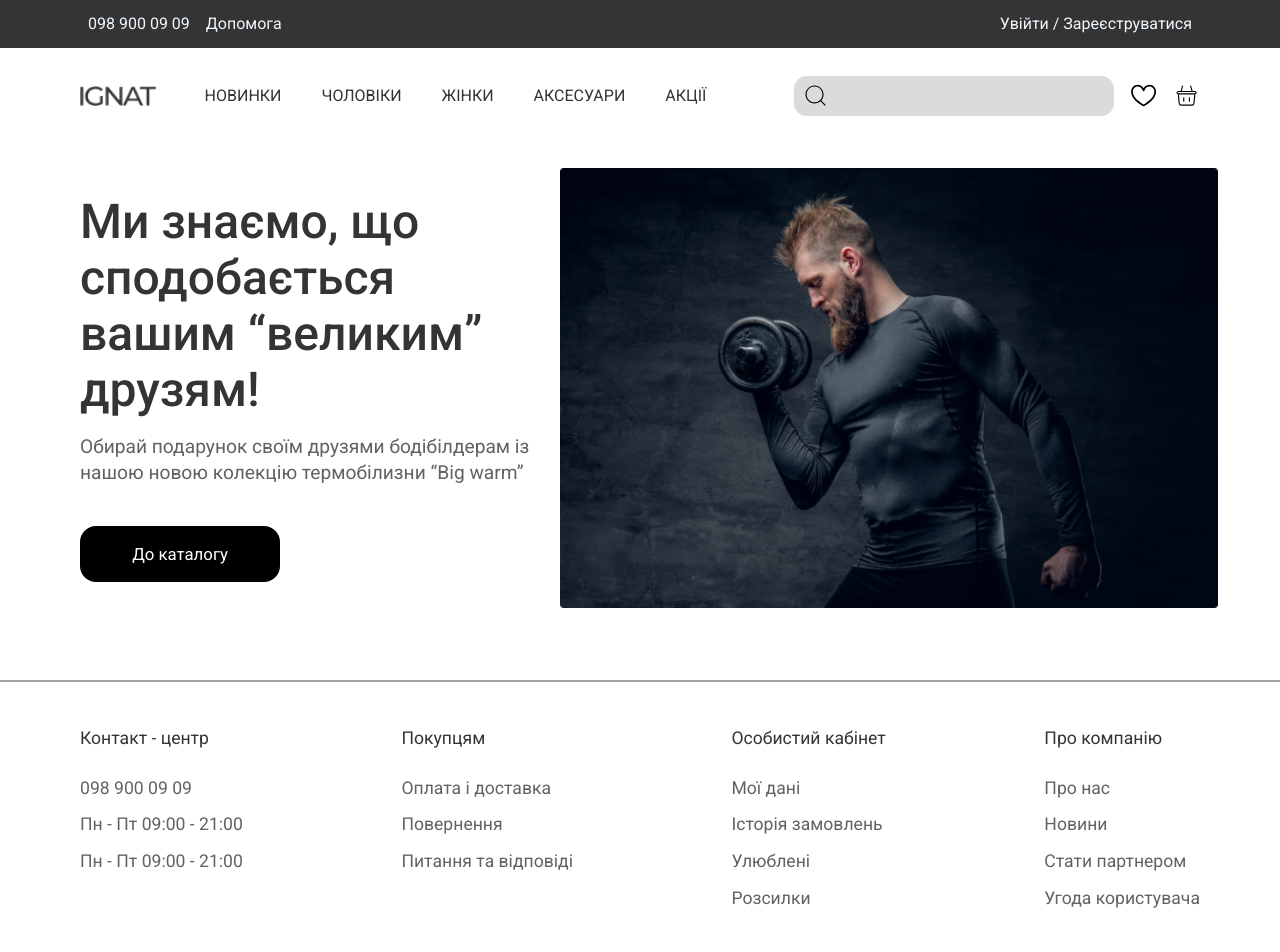
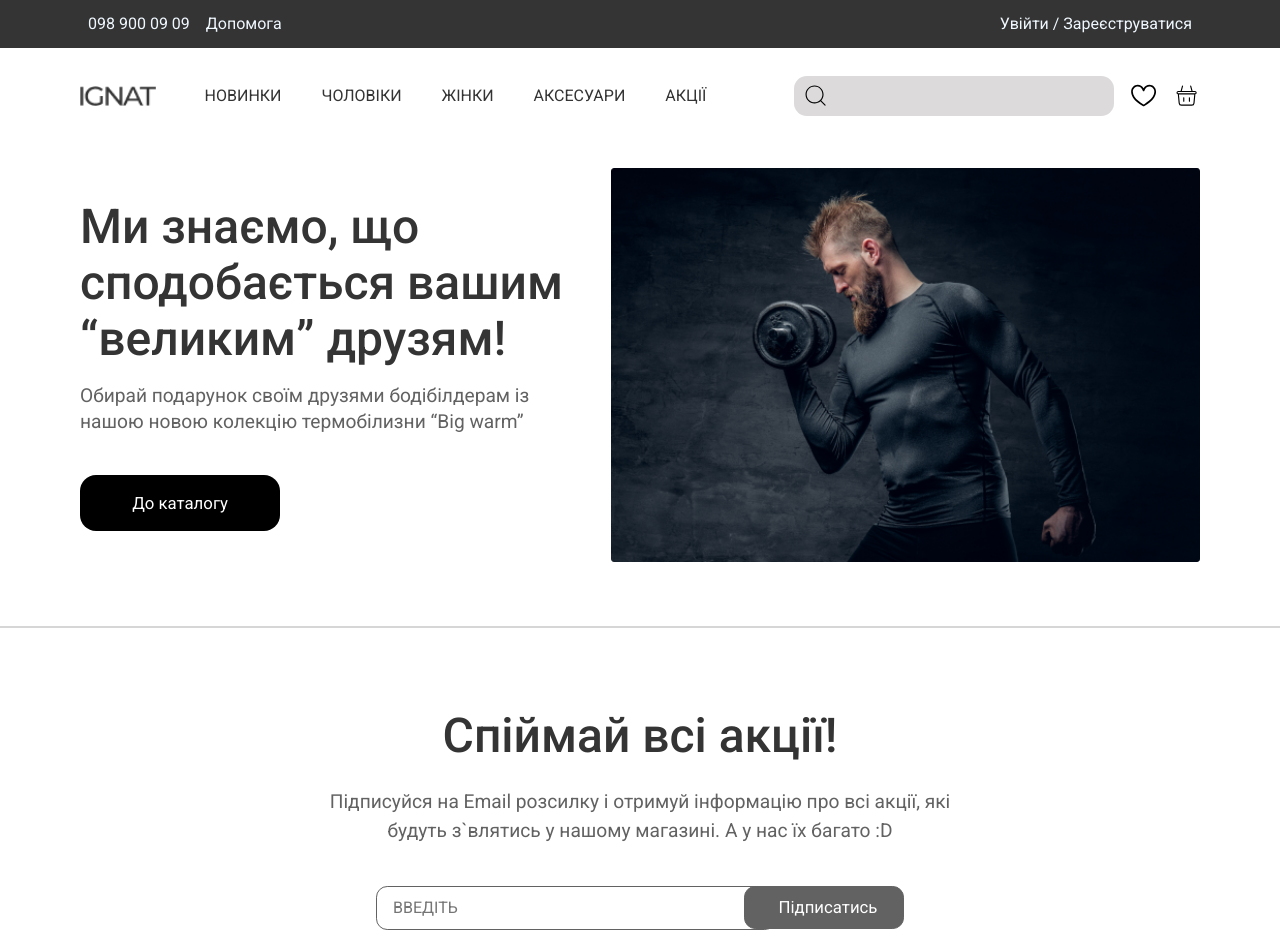
Before and after one commit to Marharet/interne-technical-task, a React (Create React App) app: page / in a window 1280 px wide. Shown: the top 952 px of the page. Built offline with nearby package versions, Linux system fonts and the light colour scheme.

Commit message:
Box4(named as in figma) section done

```diff
--- a/src/App.js
+++ b/src/App.js
@@ -2,6 +2,7 @@ import React from "react";
 import Header from "./components/Header";
 import Footer from "./components/Footer";
 import Box2 from "./components/Box2";
+import Box4 from "./components/Box4";
 
 
 export default function App() {
@@ -9,6 +10,7 @@ export default function App() {
     <div className="App">
       <Header/>
       <Box2/>
+      <Box4/>
       <Footer/>
     </div>
   );
--- /dev/null
+++ b/src/components/Box4.js
@@ -0,0 +1,16 @@
+import React from "react";
+
+import "../css/Box4.css"
+
+export default function Box4() {
+  return (
+    <div className="box4-container" >
+        <h1>Спіймай всі акції!</h1>
+        <p>Підписуйся на Email розсилку і отримуй інформацію про всі акції, які будуть з`влятись у нашому магазині. А у нас їх багато :D</p>
+        <div className="box4-form">
+            <input type="email" placeholder="ВВЕДІТЬ"/>
+            <button>Підписатись</button>
+        </div>
+    </div>
+  );
+}
--- a/src/css/Box2.css
+++ b/src/css/Box2.css
@@ -31,7 +31,7 @@
 }
 
 .box2-container img{
-    height: 55vh;
+    width: 100vh;
 }
 
 .box2-info button{
--- /dev/null
+++ b/src/css/Box4.css
@@ -0,0 +1,51 @@
+@import url('https://fonts.googleapis.com/css2?family=Roboto:ital,wght@0,100;0,300;0,400;0,500;0,700;0,900;1,100;1,300;1,400;1,500;1,700;1,900&display=swap');
+
+.box4-container{
+    display: flex;
+    flex-direction: column;
+    justify-content: center;
+    align-items: center;
+    border-top: rgb(214, 214, 214) solid 0.3vh;
+    margin-top: 5vh;
+    padding: 10vh 0;
+    font-family: "Roboto", sans-serif;
+}
+
+.box4-container h1{
+    color: #343434;
+    font-size: 6vh;
+    line-height: 7vh;
+    font-weight: 500;
+    margin-bottom: 3vh;
+}
+
+.box4-container p{
+    width: 80vh;
+    text-align: center;
+    color: #626262;
+    font-size: 2.4vh;
+    line-height: 3.6vh;
+    margin-bottom: 5vh;
+}
+
+.box4-form input{
+    border: #626262 solid 0.2vh;
+    width: 50vh;
+    height: 5.5vh;
+    border-radius: 1.4vh;
+    padding-left: 2vh;
+    color: #b1b1b1;
+    font-size: 2vh;
+}
+
+.box4-form button{
+    background-color: #626262;
+    border: #626262 solid 0.2vh;
+    width: 20vh;
+    height: 5.4vh;
+    border-radius: 1.4vh;
+    padding-left: 1vh;
+    margin-left:-4vh;
+    color: #fff;
+    font-size: 2.1vh;
+}
--- a/src/css/Footer.css
+++ b/src/css/Footer.css
@@ -10,7 +10,7 @@
     flex-direction: column;
     align-items: center;
     justify-content: center;
-    border-top: rgb(162, 162, 162) solid 0.3vh;
+    border-top: rgb(214, 214, 214) solid 0.3vh;
     width: 100%;
 }
 .footer-first{
```
Also changed, not shown: src/img/forBox1.png (added).
